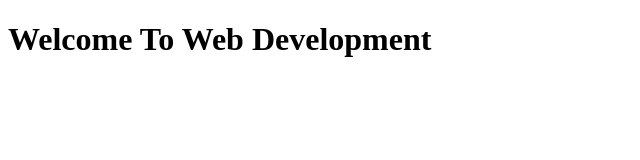
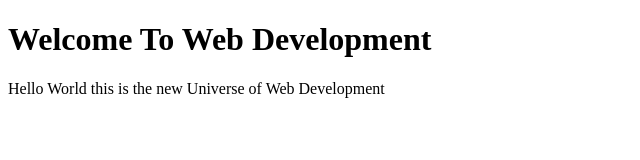
Before and after one commit to AdarshSanskar/Web-Development, a plain HTML site: page index.html in a window 1280 px wide. Shown: the whole page, without its empty margins (0-640 px from the left). Drawn offline with Linux system fonts and the light colour scheme.

Commit message:
Update index.html

```diff
--- a/index.html
+++ b/index.html
@@ -7,5 +7,6 @@
 </head>
 <body>
         <h1>Welcome To Web Development</h1>
+        <p>Hello World this is the new Universe of Web Development</p>
 </body>
 </html>
```
